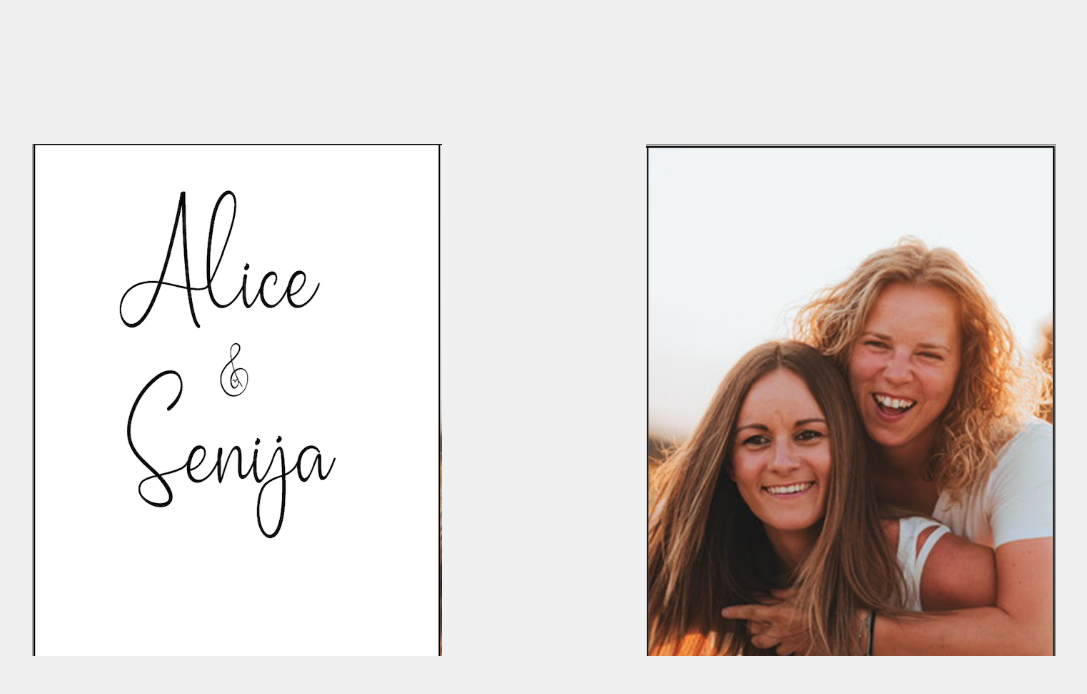
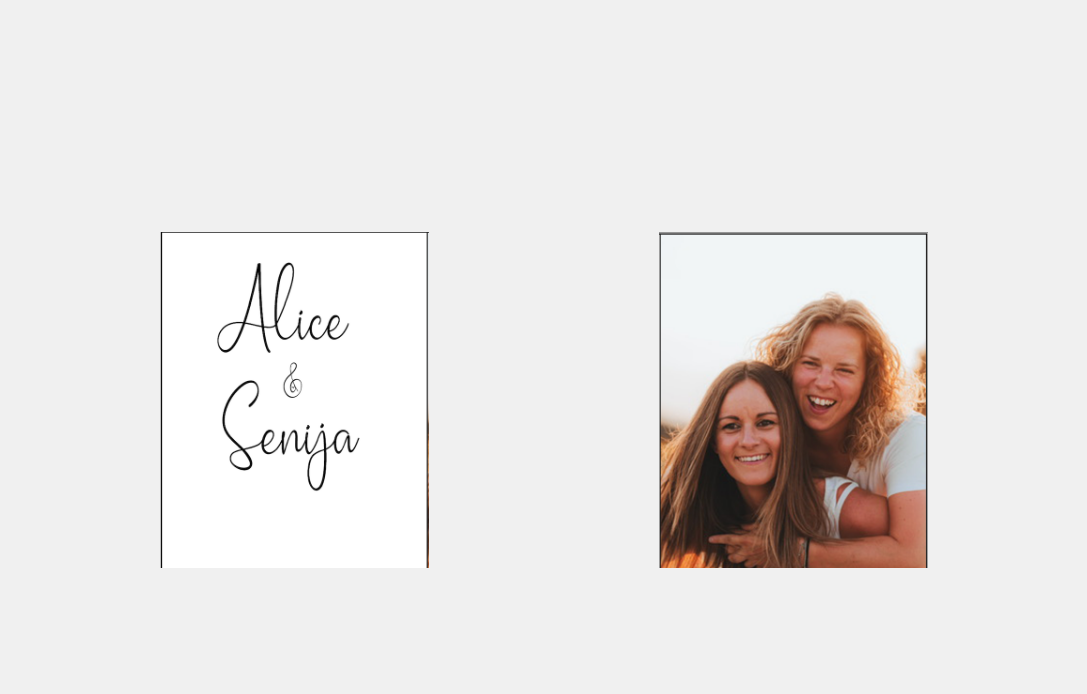
Before and after one commit to A-Benai/Alice-Senija, a plain HTML site: page index.html in a window 1280 px wide. Shown: the whole page, without its empty margins (96-1183 px from the left). Drawn offline with Linux system fonts and the light colour scheme.

Commit message:
Update style.css

```diff
--- a/style.css
+++ b/style.css
@@ -15,16 +15,16 @@ body, html {
 
 .container {
     position: relative;
-    width: 80vw;  /* Ridotto per migliorare l'allineamento */
-    height: 80vh; /* Ridotto per migliorare l'allineamento */
+    width: 60vw;  /* Ancora più ridotto */
+    height: 60vh; /* Ancora più ridotto */
     display: flex;
     justify-content: center;
     align-items: center;
 }
 
 .cover-left, .cover-right {
-    width: 40%;    /* Ridotto per le copertine */
-    height: 80%;   /* Ridotto per le copertine */
+    width: 35%;    /* Ulteriore riduzione delle copertine */
+    height: 70%;   /* Ulteriore riduzione delle copertine */
     overflow: hidden;
     position: absolute;
     transition: all 1s ease;
```
